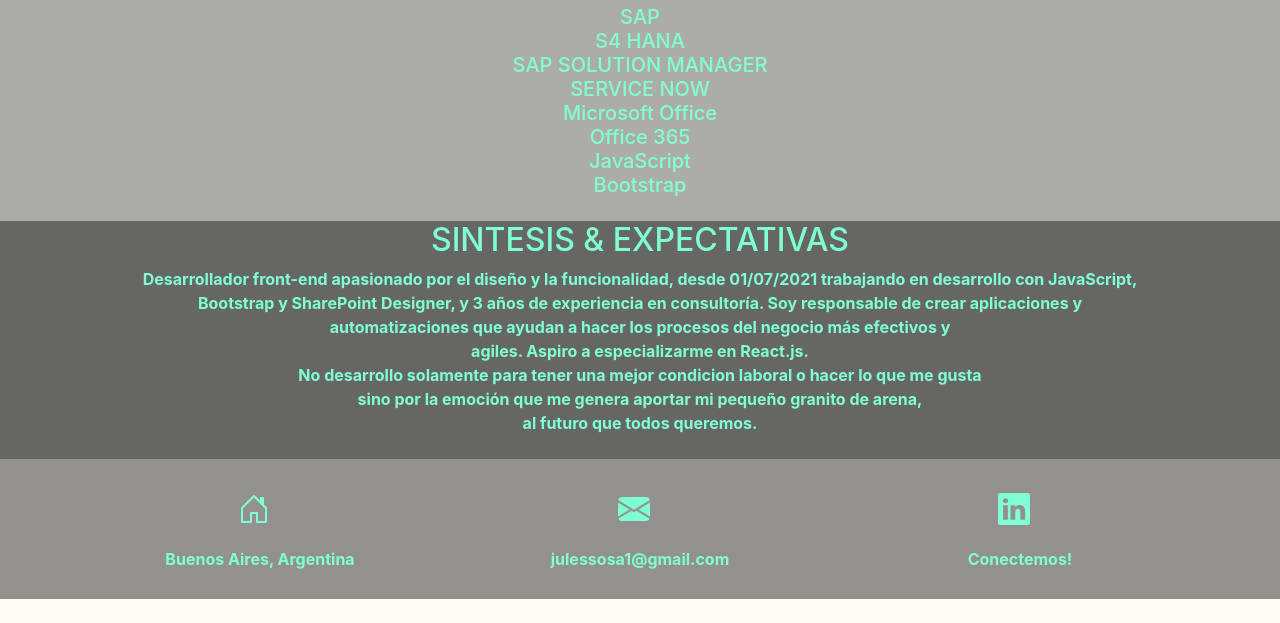
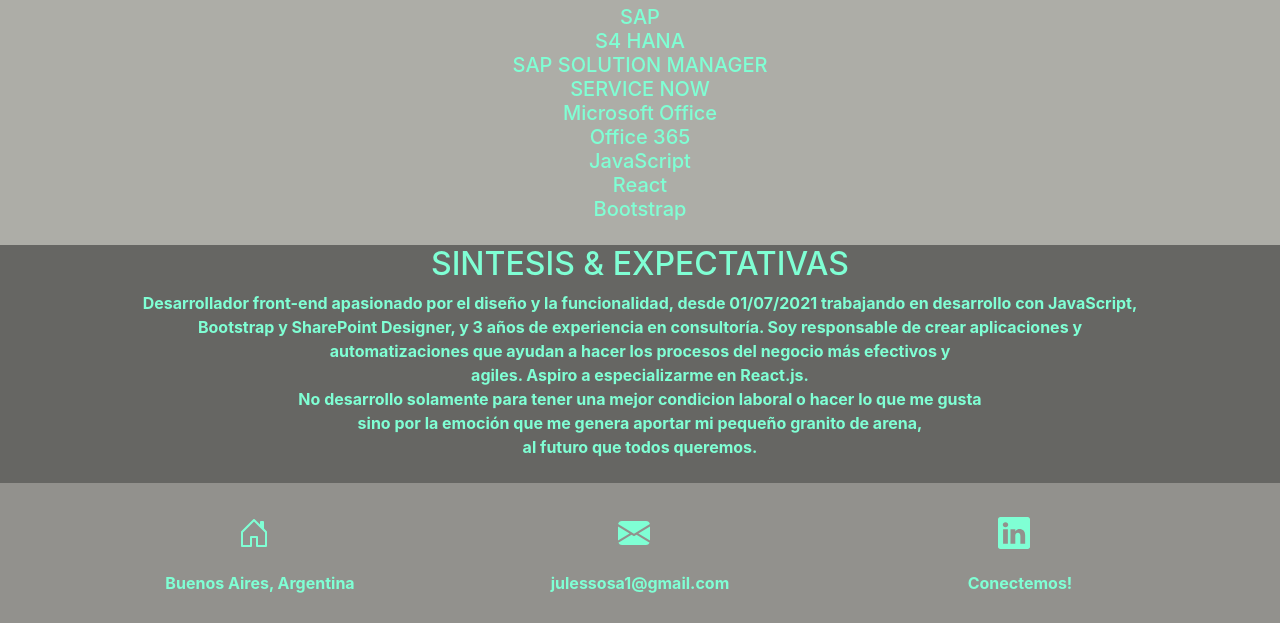
Before and after one commit to JulioSosaAng/JulioSosaAng.github.io, a plain HTML site: page index.html in a window 1280 px wide. Shown: the part 851-1474 px from the top of the page. Before the commit the page ends 1450 px from the top, so only its background shows below. Drawn offline with nearby package versions, Linux system fonts and the light colour scheme.

Commit message:
Update index.html

```diff
--- a/index.html
+++ b/index.html
@@ -372,6 +372,7 @@
       <h5 id="tech">Microsoft Office</h5>
       <h5 id="tech">Office 365</h5>
       <h5 id="tech">JavaScript</h5>
+      <h5 id="tech">React</h5>
       <h5 id="tech">Bootstrap</h5><br/>
 
   </div>
```
